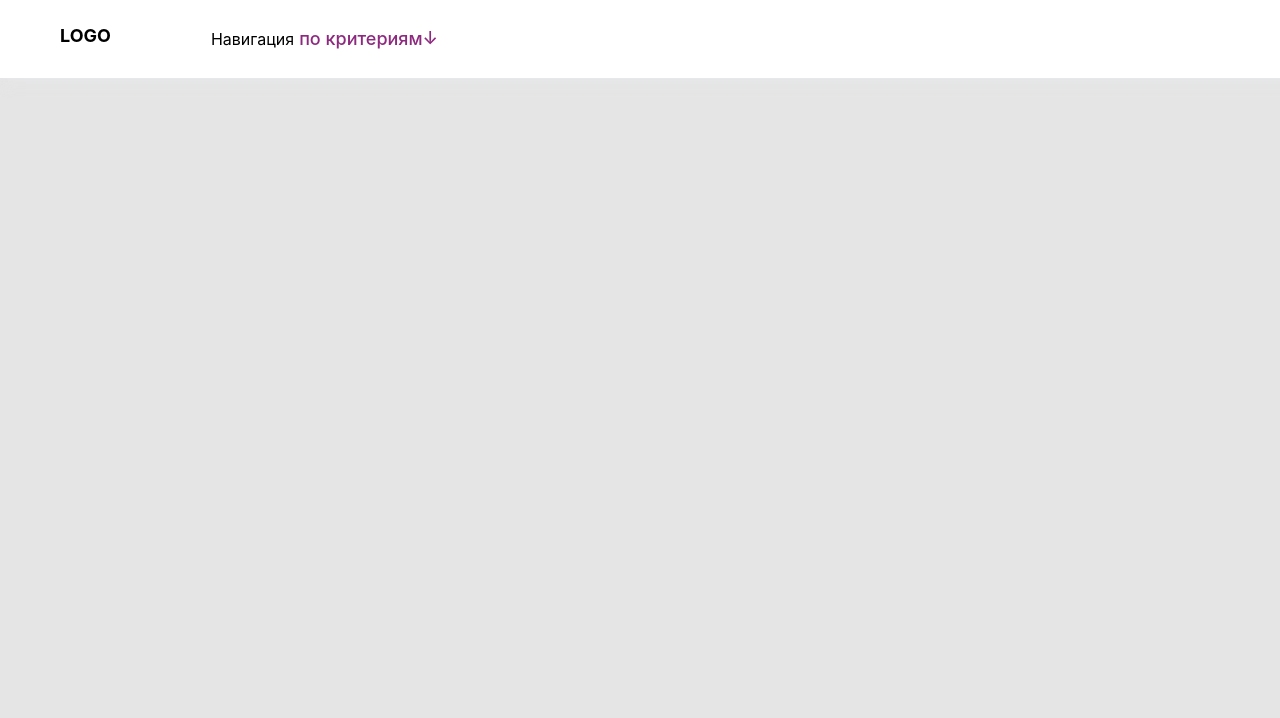
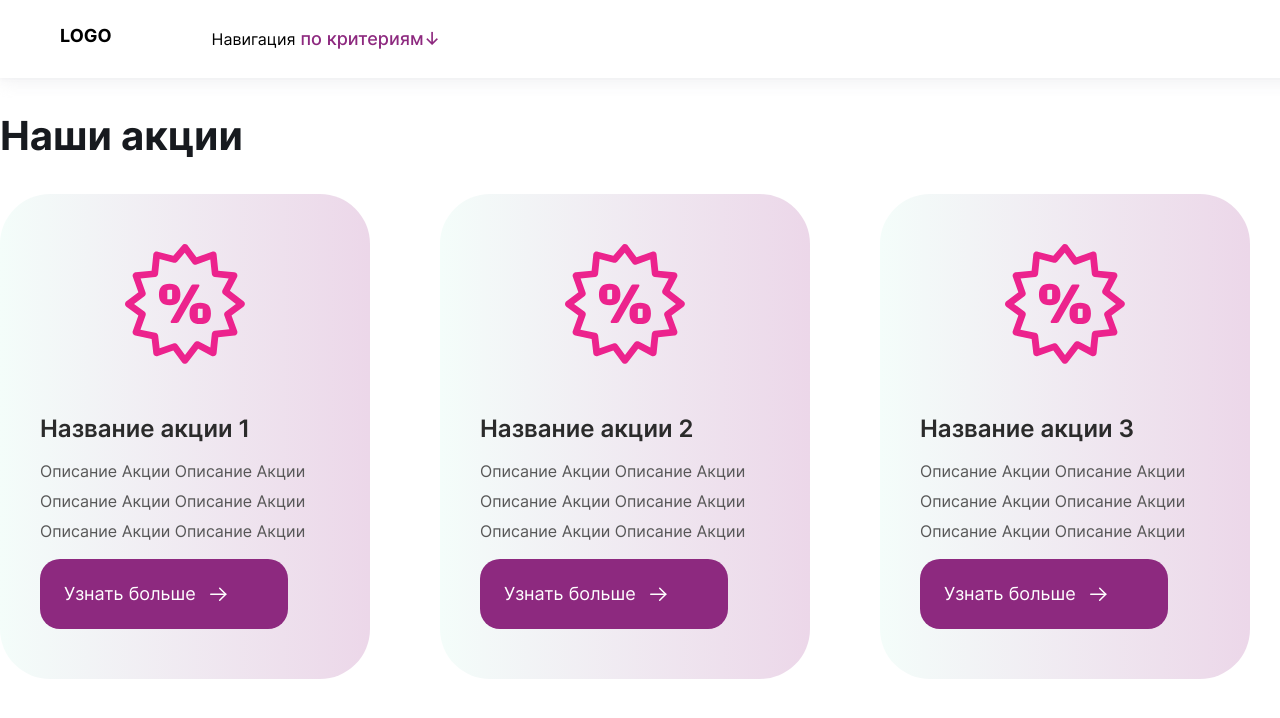
Before and after one commit to Vetiver/WBassistent, a React (Create React App) app: page / in a window 1280 px wide. Shown: the top 718 px of the page. Built offline with nearby package versions, Linux system fonts and the light colour scheme.

Commit message:
SpecialOffers section added

```diff
--- a/src/components/App/App.jsx
+++ b/src/components/App/App.jsx
@@ -9,6 +9,7 @@ import {
 
 } from "react-router-dom";
 import Modal from '../Modal/Modal.jsx';
+import SpecialOffers from '../SpecialOffers/SpecialOffers';
 function App() {
   const dispanch = useDispatch()
   const IsOpen = useSelector((state) => state.mainReduser.IsOpen)
@@ -16,6 +17,10 @@ function App() {
   return (
     <div className={`${Style.App}`}>
       <AppHeader />
+      <main className={Style.main}>
+        <SpecialOffers/>
+      </main>
+
       {IsOpen && (
       <Modal/>
       )
--- /dev/null
+++ b/src/components/SpecialOfferCards/SpecialOfferCards.jsx
@@ -0,0 +1,20 @@
+import styles from "./SpecialOfferCards.module.css";
+import { ReactComponent as ArrowRightComponent } from "../../images/logos/arrow-right.svg";
+
+function SpecialOfferCards({ data }) {
+  return (
+    <div className={styles.cardContainer}>
+      <div className={styles.cardContent}>
+        <img className={styles.logo} src={data.image} alt={data.image} />
+        <p className={styles.title}>{data.offerTitle}</p>
+        <p className={styles.content}>{data.offerContent}</p>
+        <a className={styles.link} href="./#">
+          <span className={styles.text}>Узнать больше</span>
+          <ArrowRightComponent />
+        </a>
+      </div>
+    </div>
+  );
+}
+
+export default SpecialOfferCards;
--- /dev/null
+++ b/src/components/SpecialOfferCards/SpecialOfferCards.module.css
@@ -0,0 +1,66 @@
+.cardContainer {
+  width: 370px;
+  background: linear-gradient(90deg, #f4fdfa 0%, #ecd7e9 100%);
+  border-radius: 50px;
+}
+
+.cardContainer:hover {
+  box-shadow: 0px 3px 50px rgba(113, 116, 122, 0.87);
+  cursor: pointer;
+}
+
+.cardContent {
+  padding: 50px 40px;
+  box-sizing: border-box;
+  display: flex;
+  flex-direction: column;
+  height: 100%;
+  justify-content: space-evenly;
+}
+
+.logo {
+  max-width: 120px;
+  padding-bottom: 50px;
+  align-self: center;
+}
+
+.title {
+  font-weight: 600;
+  font-size: 24px;
+  color: #2b2b2b;
+  padding: 0;
+  margin: 0;
+}
+
+.content {
+  padding-top: 13px;
+  padding-bottom: 13px;
+  margin: 0;
+  font-weight: 400;
+  font-size: 16px;
+  line-height: 30px;
+  color: #575757;
+}
+
+.link {
+  text-decoration: none;
+  padding: 10px 24px;
+  width: 200px;
+  height: 50px;
+  background: #8d297f;
+  border-radius: 20px;
+  display: flex;
+  align-items: center;
+  gap: 10px;
+}
+
+.link:hover {
+  opacity: 50%;
+}
+
+.text {
+  font-weight: 400;
+  font-size: 18px;
+  line-height: 180%;
+  color: #ffffff;
+}
--- /dev/null
+++ b/src/components/SpecialOffers/SpecialOffers.jsx
@@ -0,0 +1,18 @@
+import styles from "./SpecialOffers.module.css";
+import { specialOffersData } from "../../services/constants";
+import SpecialOfferCards from "../SpecialOfferCards/SpecialOfferCards";
+
+function SpecialOffers() {
+  return (
+    <div className={styles.container}>
+      <h2 className={styles.header}>Наши акции</h2>
+      <div className={styles.cardsContainer}>
+        {specialOffersData.map((el) => {
+          return <SpecialOfferCards data={el} key={el.index}/>;
+        })}
+      </div>
+    </div>
+  );
+}
+
+export default SpecialOffers;
--- /dev/null
+++ b/src/components/SpecialOffers/SpecialOffers.module.css
@@ -0,0 +1,12 @@
+.header {
+  font-style: normal;
+  font-weight: 700;
+  font-size: 40px;
+  line-height: 50px;
+  color: #171A1F;
+}
+
+.cardsContainer {
+  display: flex;
+  gap: 70px
+}
--- a/src/index.css
+++ b/src/index.css
@@ -1,14 +1,8 @@
+@import './vendors/fonts/fonts.css';
+
 body {
   margin: 0;
-  font-family: -apple-system, BlinkMacSystemFont, 'Segoe UI', 'Roboto', 'Oxygen',
-    'Ubuntu', 'Cantarell', 'Fira Sans', 'Droid Sans', 'Helvetica Neue',
-    sans-serif;
+  font-family: Inter, Arial, Helvetica, sans-serif;
   -webkit-font-smoothing: antialiased;
   -moz-osx-font-smoothing: grayscale;
-  background-color: #E5E5E5;
 }
-
-code {
-  font-family: source-code-pro, Menlo, Monaco, Consolas, 'Courier New',
-    monospace;
-}
--- /dev/null
+++ b/src/services/constants.js
@@ -0,0 +1,22 @@
+import offerImage from "../images/logos/offer.svg";
+
+export const specialOffersData = [
+  {
+    image: offerImage,
+    offerTitle: "Название акции 1",
+    offerContent:
+      "Описание Акции Описание Акции Описание Акции Описание Акции Описание Акции Описание Акции  ",
+  },
+  {
+    image: offerImage,
+    offerTitle: "Название акции 2",
+    offerContent:
+      "Описание Акции Описание Акции Описание Акции Описание Акции Описание Акции Описание Акции  ",
+  },
+  {
+    image: offerImage,
+    offerTitle: "Название акции 3",
+    offerContent:
+      "Описание Акции Описание Акции Описание Акции Описание Акции Описание Акции Описание Акции  ",
+  },
+];
```
